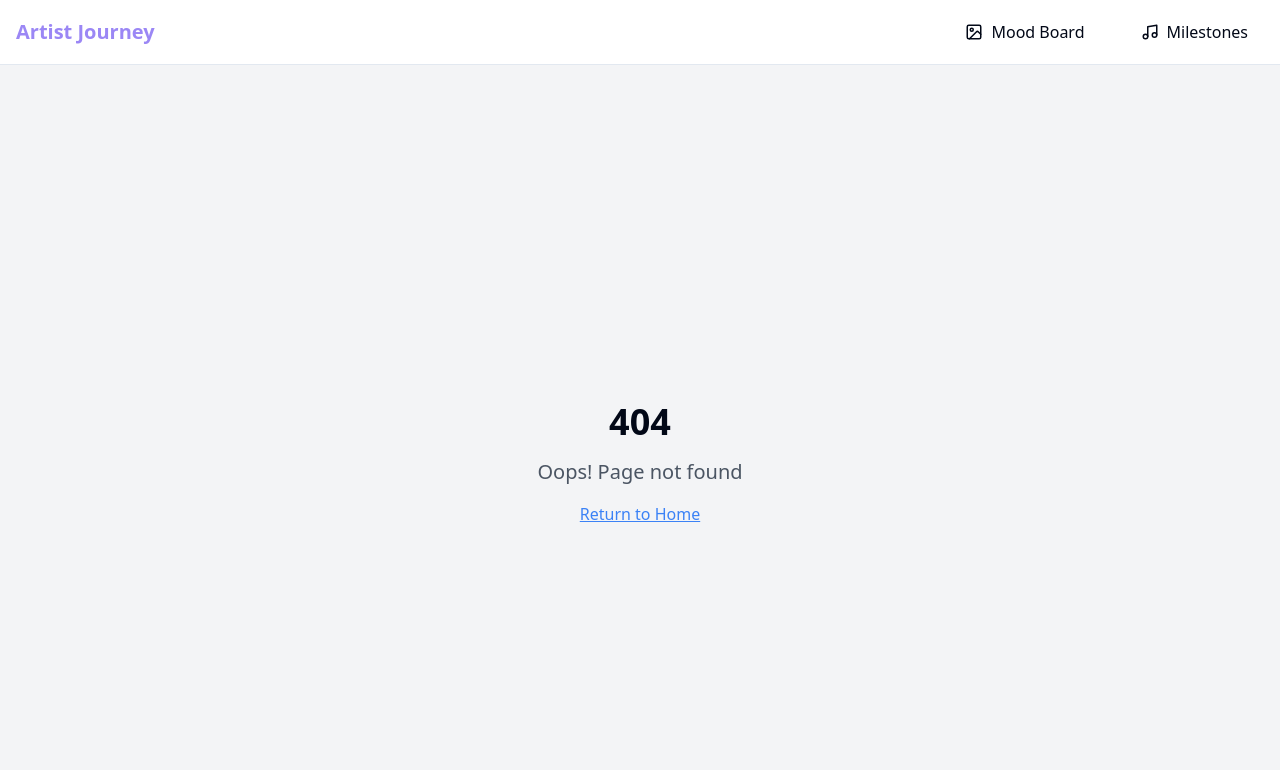
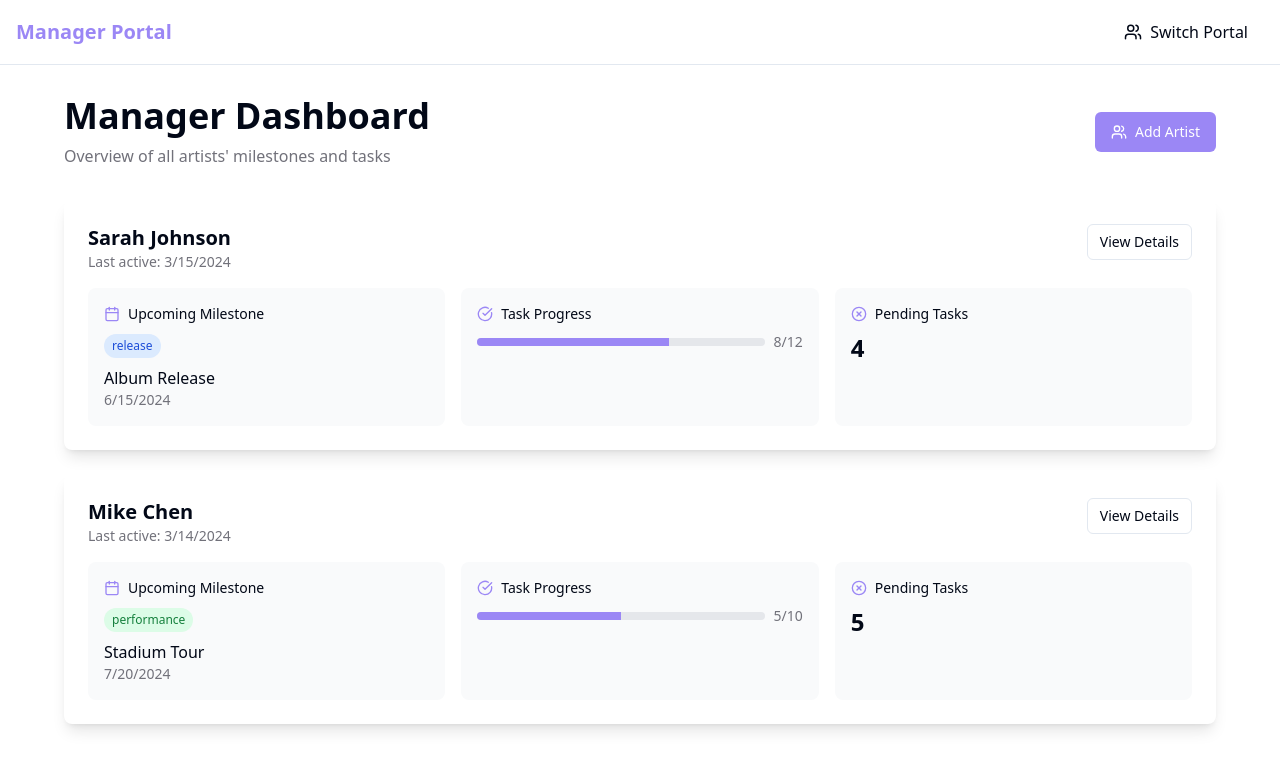
Before and after one commit to agkabongo/welcome2theshow-portail, a React (Vite) app: page /manager in a window 1280 px wide. Before the commit this address had no page. Shown: the top 770 px of the page. Built offline with nearby package versions, Linux system fonts and the light colour scheme.

Commit message:
Add manager portal
This commit adds a manager portal to the application.  The manager portal will allow viewing all artists' journeys, milestones, and tasks.

```diff
--- a/src/App.tsx
+++ b/src/App.tsx
@@ -3,11 +3,12 @@ import { Toaster } from "@/components/ui/toaster";
 import { Toaster as Sonner } from "@/components/ui/sonner";
 import { TooltipProvider } from "@/components/ui/tooltip";
 import { QueryClient, QueryClientProvider } from "@tanstack/react-query";
-import { BrowserRouter, Routes, Route } from "react-router-dom";
+import { BrowserRouter, Routes, Route, Navigate } from "react-router-dom";
 import { Navigation } from "./components/Navigation";
-import Index from "./pages/Index";
+import PortalSelection from "./pages/PortalSelection";
 import MoodBoard from "./pages/MoodBoard";
 import Milestones from "./pages/Milestones";
+import ManagerDashboard from "./pages/manager/Dashboard";
 import NotFound from "./pages/NotFound";
 
 const queryClient = new QueryClient();
@@ -19,9 +20,13 @@ const App = () => (
         <Navigation />
         <main className="pt-16">
           <Routes>
-            <Route path="/" element={<Index />} />
-            <Route path="/moodboard" element={<MoodBoard />} />
-            <Route path="/milestones" element={<Milestones />} />
+            <Route path="/" element={<PortalSelection />} />
+            <Route path="/artist">
+              <Route path="moodboard" element={<MoodBoard />} />
+              <Route path="milestones" element={<Milestones />} />
+              <Route index element={<Navigate to="/artist/milestones" replace />} />
+            </Route>
+            <Route path="/manager" element={<ManagerDashboard />} />
             <Route path="*" element={<NotFound />} />
           </Routes>
         </main>
--- a/src/components/Navigation.tsx
+++ b/src/components/Navigation.tsx
@@ -1,41 +1,57 @@
 
 import { Link, useLocation } from "react-router-dom";
 import { cn } from "@/lib/utils";
-import { Music, Image } from "lucide-react";
+import { Music, Image, Users } from "lucide-react";
 
 export const Navigation = () => {
   const location = useLocation();
+  const isManagerPortal = location.pathname.startsWith("/manager");
+  const isArtistPortal = location.pathname.startsWith("/artist");
+
+  if (!isManagerPortal && !isArtistPortal) return null;
 
   return (
     <nav className="fixed top-0 left-0 right-0 z-50 bg-white/80 backdrop-blur-lg border-b">
       <div className="container mx-auto px-4">
         <div className="flex items-center justify-between h-16">
           <Link to="/" className="text-xl font-semibold text-primary hover:opacity-80 transition-opacity">
-            Artist Journey
+            {isManagerPortal ? "Manager Portal" : "Artist Journey"}
           </Link>
           <div className="flex gap-6">
+            {isArtistPortal ? (
+              <>
                 <Link
-              to="/moodboard"
+                  to="/artist/moodboard"
                   className={cn(
                     "flex items-center gap-2 px-4 py-2 rounded-full transition-all",
                     "hover:bg-secondary/80",
-                location.pathname === "/moodboard" && "bg-secondary"
+                    location.pathname === "/artist/moodboard" && "bg-secondary"
                   )}
                 >
                   <Image size={18} />
                   <span>Mood Board</span>
                 </Link>
                 <Link
-              to="/milestones"
+                  to="/artist/milestones"
                   className={cn(
                     "flex items-center gap-2 px-4 py-2 rounded-full transition-all",
                     "hover:bg-secondary/80",
-                location.pathname === "/milestones" && "bg-secondary"
+                    location.pathname === "/artist/milestones" && "bg-secondary"
                   )}
                 >
                   <Music size={18} />
                   <span>Milestones</span>
                 </Link>
+              </>
+            ) : (
+              <Link
+                to="/"
+                className="flex items-center gap-2 px-4 py-2 rounded-full transition-all hover:bg-secondary/80"
+              >
+                <Users size={18} />
+                <span>Switch Portal</span>
+              </Link>
+            )}
           </div>
         </div>
       </div>
--- /dev/null
+++ b/src/pages/PortalSelection.tsx
@@ -0,0 +1,46 @@
+
+import { Link } from "react-router-dom";
+import { Music, Users } from "lucide-react";
+
+const PortalSelection = () => {
+  return (
+    <div className="min-h-screen flex flex-col items-center justify-center bg-gradient-to-b from-white to-gray-50">
+      <div className="w-full max-w-4xl px-4 animate-fade-in">
+        <h1 className="text-5xl font-bold text-center mb-8">
+          <span className="text-primary">Choose</span> Your Portal
+        </h1>
+        <p className="text-xl text-center text-muted-foreground mb-12">
+          Select your role to access the appropriate dashboard
+        </p>
+
+        <div className="grid md:grid-cols-2 gap-8 mt-8">
+          <Link
+            to="/artist"
+            className="group relative overflow-hidden rounded-2xl bg-white p-8 shadow-lg transition-all hover:shadow-xl"
+          >
+            <div className="absolute inset-0 bg-gradient-to-br from-primary/5 to-primary/10 opacity-0 group-hover:opacity-100 transition-opacity" />
+            <Music className="w-12 h-12 mb-4 text-primary" />
+            <h2 className="text-2xl font-semibold mb-2">Artist Portal</h2>
+            <p className="text-muted-foreground">
+              Manage your journey, milestones, and creative vision
+            </p>
+          </Link>
+
+          <Link
+            to="/manager"
+            className="group relative overflow-hidden rounded-2xl bg-white p-8 shadow-lg transition-all hover:shadow-xl"
+          >
+            <div className="absolute inset-0 bg-gradient-to-br from-primary/5 to-primary/10 opacity-0 group-hover:opacity-100 transition-opacity" />
+            <Users className="w-12 h-12 mb-4 text-primary" />
+            <h2 className="text-2xl font-semibold mb-2">Manager Portal</h2>
+            <p className="text-muted-foreground">
+              Overview and manage multiple artists' journeys
+            </p>
+          </Link>
+        </div>
+      </div>
+    </div>
+  );
+};
+
+export default PortalSelection;
--- /dev/null
+++ b/src/pages/manager/Dashboard.tsx
@@ -0,0 +1,146 @@
+
+import { useState } from "react";
+import { Users, Calendar, CheckCircle, XCircle } from "lucide-react";
+import { Button } from "@/components/ui/button";
+import { cn } from "@/lib/utils";
+
+type ArtistOverview = {
+  id: number;
+  name: string;
+  upcomingMilestone?: {
+    title: string;
+    date: string;
+    category: "release" | "performance" | "award";
+  };
+  tasksCompleted: number;
+  totalTasks: number;
+  lastActivity: string;
+};
+
+const initialArtists: ArtistOverview[] = [
+  {
+    id: 1,
+    name: "Sarah Johnson",
+    upcomingMilestone: {
+      title: "Album Release",
+      date: "2024-06-15",
+      category: "release"
+    },
+    tasksCompleted: 8,
+    totalTasks: 12,
+    lastActivity: "2024-03-15"
+  },
+  {
+    id: 2,
+    name: "Mike Chen",
+    upcomingMilestone: {
+      title: "Stadium Tour",
+      date: "2024-07-20",
+      category: "performance"
+    },
+    tasksCompleted: 5,
+    totalTasks: 10,
+    lastActivity: "2024-03-14"
+  },
+];
+
+const ManagerDashboard = () => {
+  const [artists] = useState<ArtistOverview[]>(initialArtists);
+
+  return (
+    <div className="container mx-auto px-4 py-8 animate-fade-in">
+      <div className="max-w-6xl mx-auto">
+        <div className="flex justify-between items-center mb-8">
+          <div>
+            <h1 className="text-4xl font-bold mb-2">Manager Dashboard</h1>
+            <p className="text-muted-foreground">
+              Overview of all artists' milestones and tasks
+            </p>
+          </div>
+          <Button className="flex items-center gap-2">
+            <Users size={18} />
+            Add Artist
+          </Button>
+        </div>
+
+        <div className="grid gap-6">
+          {artists.map((artist) => (
+            <div
+              key={artist.id}
+              className="bg-white rounded-lg p-6 shadow-lg hover:shadow-xl transition-shadow"
+            >
+              <div className="flex items-start justify-between mb-4">
+                <div>
+                  <h2 className="text-xl font-semibold">{artist.name}</h2>
+                  <p className="text-sm text-muted-foreground">
+                    Last active: {new Date(artist.lastActivity).toLocaleDateString()}
+                  </p>
+                </div>
+                <Button variant="outline" size="sm">View Details</Button>
+              </div>
+
+              <div className="grid md:grid-cols-3 gap-4">
+                <div className="bg-gray-50 rounded-lg p-4">
+                  <h3 className="text-sm font-medium mb-2 flex items-center gap-2">
+                    <Calendar size={16} className="text-primary" />
+                    Upcoming Milestone
+                  </h3>
+                  {artist.upcomingMilestone ? (
+                    <div>
+                      <span className={cn(
+                        "px-2 py-1 rounded-full text-xs mb-2 inline-block",
+                        artist.upcomingMilestone.category === "release" && "bg-blue-100 text-blue-700",
+                        artist.upcomingMilestone.category === "performance" && "bg-green-100 text-green-700",
+                        artist.upcomingMilestone.category === "award" && "bg-purple-100 text-purple-700"
+                      )}>
+                        {artist.upcomingMilestone.category}
+                      </span>
+                      <p className="font-medium">{artist.upcomingMilestone.title}</p>
+                      <p className="text-sm text-muted-foreground">
+                        {new Date(artist.upcomingMilestone.date).toLocaleDateString()}
+                      </p>
+                    </div>
+                  ) : (
+                    <p className="text-sm text-muted-foreground">No upcoming milestones</p>
+                  )}
+                </div>
+
+                <div className="bg-gray-50 rounded-lg p-4">
+                  <h3 className="text-sm font-medium mb-2 flex items-center gap-2">
+                    <CheckCircle size={16} className="text-primary" />
+                    Task Progress
+                  </h3>
+                  <div className="flex items-center gap-2">
+                    <div className="flex-1 h-2 bg-gray-200 rounded-full overflow-hidden">
+                      <div
+                        className="h-full bg-primary"
+                        style={{
+                          width: `${(artist.tasksCompleted / artist.totalTasks) * 100}%`
+                        }}
+                      />
+                    </div>
+                    <span className="text-sm text-muted-foreground">
+                      {artist.tasksCompleted}/{artist.totalTasks}
+                    </span>
+                  </div>
+                </div>
+
+                <div className="bg-gray-50 rounded-lg p-4">
+                  <h3 className="text-sm font-medium mb-2 flex items-center gap-2">
+                    <XCircle size={16} className="text-primary" />
+                    Pending Tasks
+                  </h3>
+                  <p className="text-2xl font-semibold">
+                    {artist.totalTasks - artist.tasksCompleted}
+                  </p>
+                </div>
+              </div>
+            </div>
+          ))}
+        </div>
+      </div>
+    </div>
+  );
+};
+
+export default ManagerDashboard;
```
Lines whose indentation alone changed are shown as unchanged.
